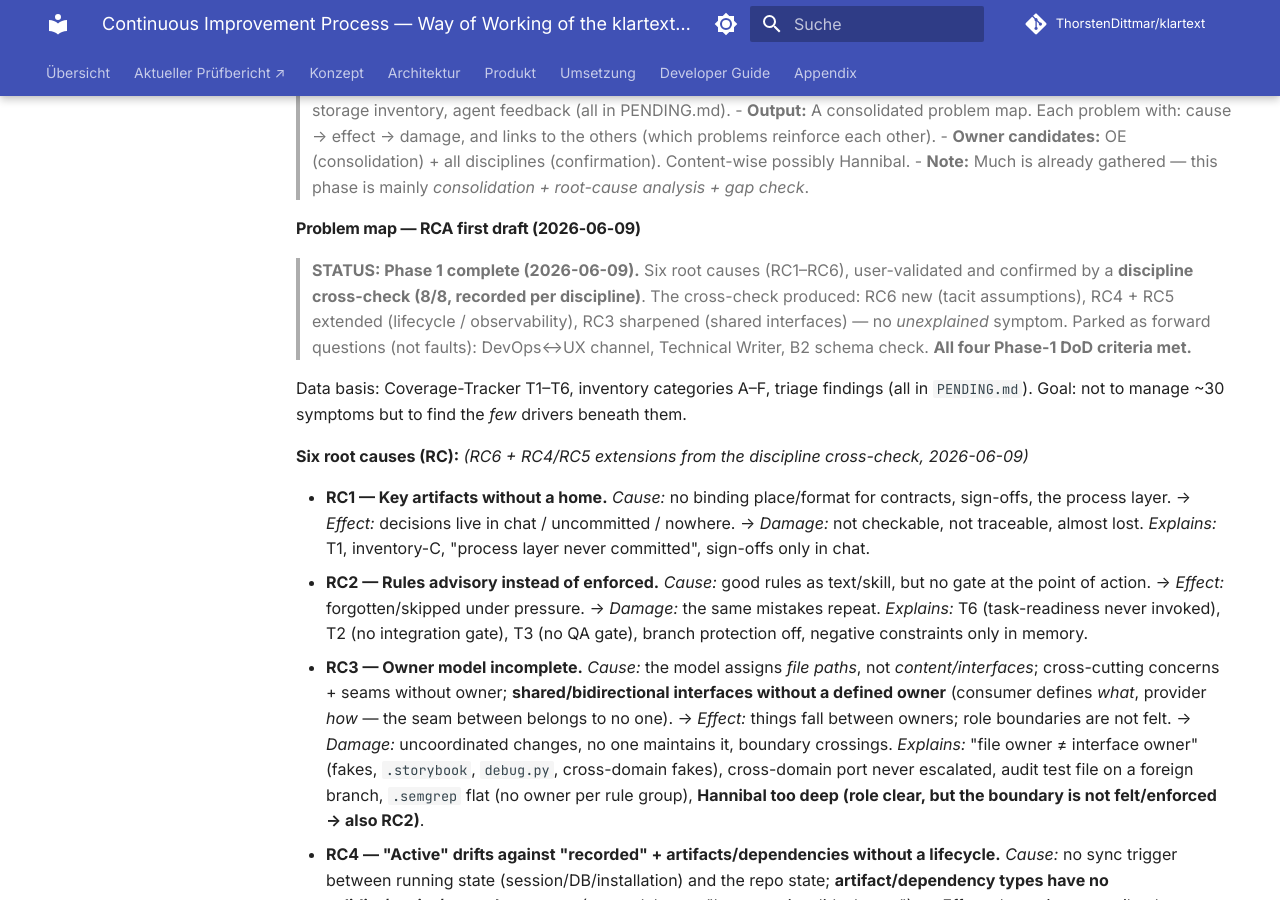
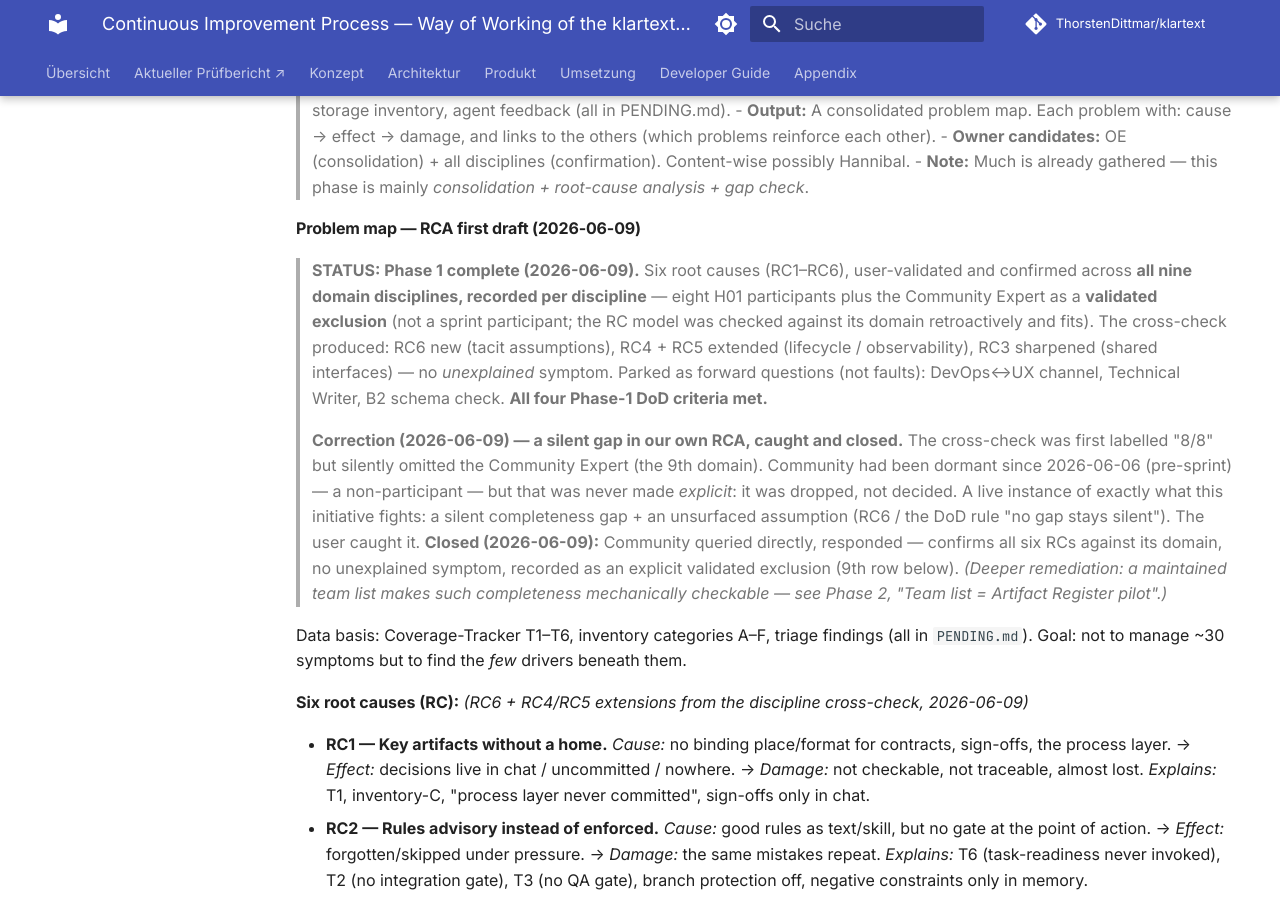
Before and after one commit to ThorstenDittmar/klartext, an MkDocs documentation site: the page built from docs/superpowers/improvement/continuous-improvement.md, in a window 1280 px wide and 900 px high, scrolled down 2990 px. Built offline with MkDocs 1.6.1 and Material for MkDocs 9.7.7, drawn with Linux system fonts in a browser that asks for light colours; comment, search, counter and statistics services are not loaded; some of the changed text lies outside the part shown.

Commit message:
docs(improvement): continuous-improvement.md delta post method-foundation merge
Four incremental changes (2026-06-09):
- Phase-1 status updated: 9/9 disciplines (Community Expert added as validated exclusion)
- Correction note: silent "8/8" gap caught and closed — a live RC6 instance, now explicit
- Community Expert row added to cross-check table (validated exclusion, RC6 hardest hit)
- Decision: "Team list = Artifact Register pilot" (Phase 2, Walking Skeleton candidate)

Co-Authored-By: Claude Sonnet 4.6 <noreply@anthropic.com>

```diff
--- a/docs/superpowers/improvement/continuous-improvement.md
+++ b/docs/superpowers/improvement/continuous-improvement.md
@@ -124,11 +124,22 @@ goal, input (what we need), output (what is produced), owner candidates.
 
 #### Problem map — RCA first draft (2026-06-09)
 
-> **STATUS: Phase 1 complete (2026-06-09).** Six root causes (RC1–RC6), user-validated and confirmed by a
-> **discipline cross-check (8/8, recorded per discipline)**. The cross-check produced: RC6 new (tacit
-> assumptions), RC4 + RC5 extended (lifecycle / observability), RC3 sharpened (shared interfaces) — no
-> *unexplained* symptom. Parked as forward questions (not faults): DevOps↔UX channel, Technical Writer,
-> B2 schema check. **All four Phase-1 DoD criteria met.**
+> **STATUS: Phase 1 complete (2026-06-09).** Six root causes (RC1–RC6), user-validated and confirmed across
+> **all nine domain disciplines, recorded per discipline** — eight H01 participants plus the Community Expert
+> as a **validated exclusion** (not a sprint participant; the RC model was checked against its domain
+> retroactively and fits). The cross-check produced: RC6 new (tacit assumptions), RC4 + RC5 extended
+> (lifecycle / observability), RC3 sharpened (shared interfaces) — no *unexplained* symptom. Parked as forward
+> questions (not faults): DevOps↔UX channel, Technical Writer, B2 schema check. **All four Phase-1 DoD criteria
+> met.**
+>
+> **Correction (2026-06-09) — a silent gap in our own RCA, caught and closed.** The cross-check was first
+> labelled "8/8" but silently omitted the Community Expert (the 9th domain). Community had been dormant since
+> 2026-06-06 (pre-sprint) — a non-participant — but that was never made *explicit*: it was dropped, not
+> decided. A live instance of exactly what this initiative fights: a silent completeness gap + an unsurfaced
+> assumption (RC6 / the DoD rule "no gap stays silent"). The user caught it. **Closed (2026-06-09):** Community
+> queried directly, responded — confirms all six RCs against its domain, no unexplained symptom, recorded as an
+> explicit validated exclusion (9th row below). *(Deeper remediation: a maintained team list makes such
+> completeness mechanically checkable — see Phase 2, "Team list = Artifact Register pilot".)*
 
 Data basis: Coverage-Tracker T1–T6, inventory categories A–F, triage findings (all in `PENDING.md`). Goal:
 not to manage ~30 symptoms but to find the *few* drivers beneath them.
@@ -210,6 +221,7 @@ observability). Three disciplines deepened the root independently.
 | Causal Model | ✅ RCs confirmed | **Q2:** no gap. **RC3 sharpening:** *shared/bidirectional* interface ownership — who owns the interface *between* consumer (CM) and provider (Audit)? No one; RC3 may explain it too weakly (more than "file path ≠ interface"). Extra symptom RC2: committed `# type: ignore` without a blocking gate. |
 | Audit | ✅ RCs confirmed | Correction: model ID in **4** files (not 5). **Q2 finding:** *external-dependency lifecycle without a process* — who decides when/by what criteria provider models are upgraded? No owner/test/sign-off. Lifecycle, not drift. |
 | Hannibal | ✅ RCs (with correction) | Correction: "Hannibal too deep" → **RC3** (role/owner discipline, boundary not felt → also RC2), *not* RC5. **Q2 finding (strong):** *tacit assumptions at seams are never SURFACED* — the 422 assumption was "unborn", not homeless. RC1 presupposes existence; here the step BEFORE is missing (make assumptions explicit + checkable before building). Candidate RC6. |
+| Community | ✅ RCs confirmed (validated exclusion) | **Not a H01 participant** (last active 2026-06-06, pre-sprint) — no direct experience base; recorded as an *explicit, validated exclusion*, not a gap. Reviewed the six RCs retroactively against its domain (`api/*/user*`) and confirms all six; **no unexplained symptom**. Domain note: **RC6 hits hardest** — the auth flow carries many tacit assumptions (required registration fields, expected frontend error codes, session handling), none formulated as an explicit contract. |
 
 ### Phase 2 — Target way of working + method comparison  ·  *Status: in progress*
 - **Goal:** Define how we *want* to work (PM level), and mirror it against proven methods.
@@ -317,6 +329,19 @@ a potential **central instrument**, not a side list. Established pattern (asset
 CMDB-lite).
 **Open:** columns final · location · who maintains · update ritual (the register itself must be hardened against
 "stale" — otherwise it drifts, RC4 on itself).
+
+**Team list = pilot of the Artifact Register** *(decided 2026-06-09):*
+A dedicated, OE-maintained **team roster** (agent · domain · owner · session-id · status [active/dormant/
+offboarded] · `start.sh`/`claude.md` paths), used by all for **broadcasting and expert search**, updated as the
+**on/offboarding ritual** (integrates with the `agent-onboarding` skill). In Essence terms it is the work
+product of the **Team Alpha**.
+**Effect:** addresses RC1 (the "team truth" had no checkable home — that is *why* the Community Expert slipped
+through), RC4 (reconciles the *declared* roster in `CLAUDE.md` against the *running* state in `list_sessions` —
+the two drift, as the dormant Community session showed), RC3 (domain→owner for routing).
+**Why it matters here:** the roster is **Artifact-Register-shaped** (type/home/owner/consumer/lifecycle/ritual)
+→ designated the **pilot** that validates the register design, and a strong **Walking Skeleton candidate**
+(small, real, produces an artifact, exercises the on/offboarding ritual). **Build deferred to Phase 2 with the
+register** — not now, to avoid pre-empting the register and to avoid parallel-thread tangling (risk #1).
 
 **Pulled-forward findings (2026-06-09) — context / memory management:**
 From a first market research (Anthropic "Effective context engineering"; JetBrains Research; Claude Code
```
